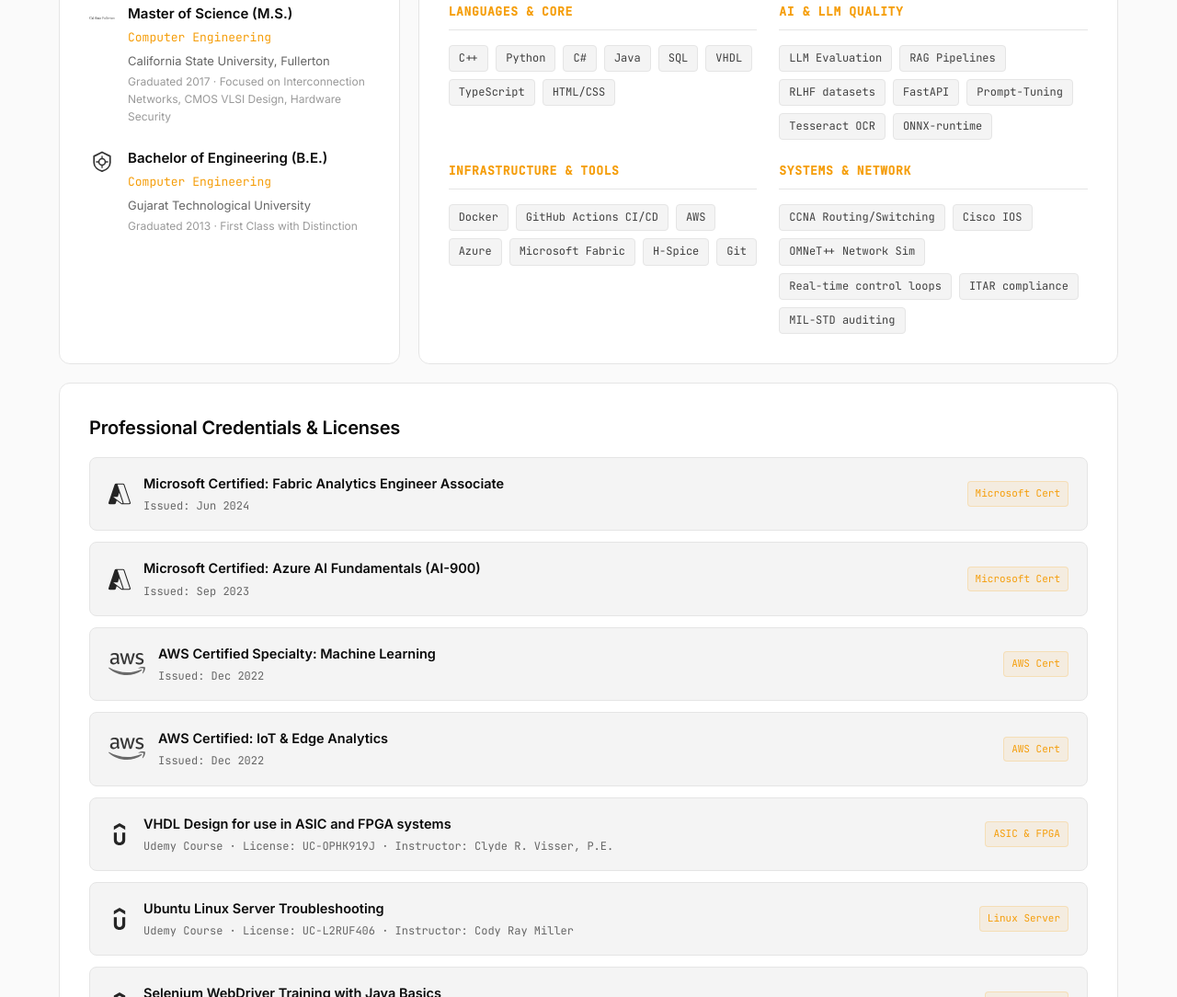
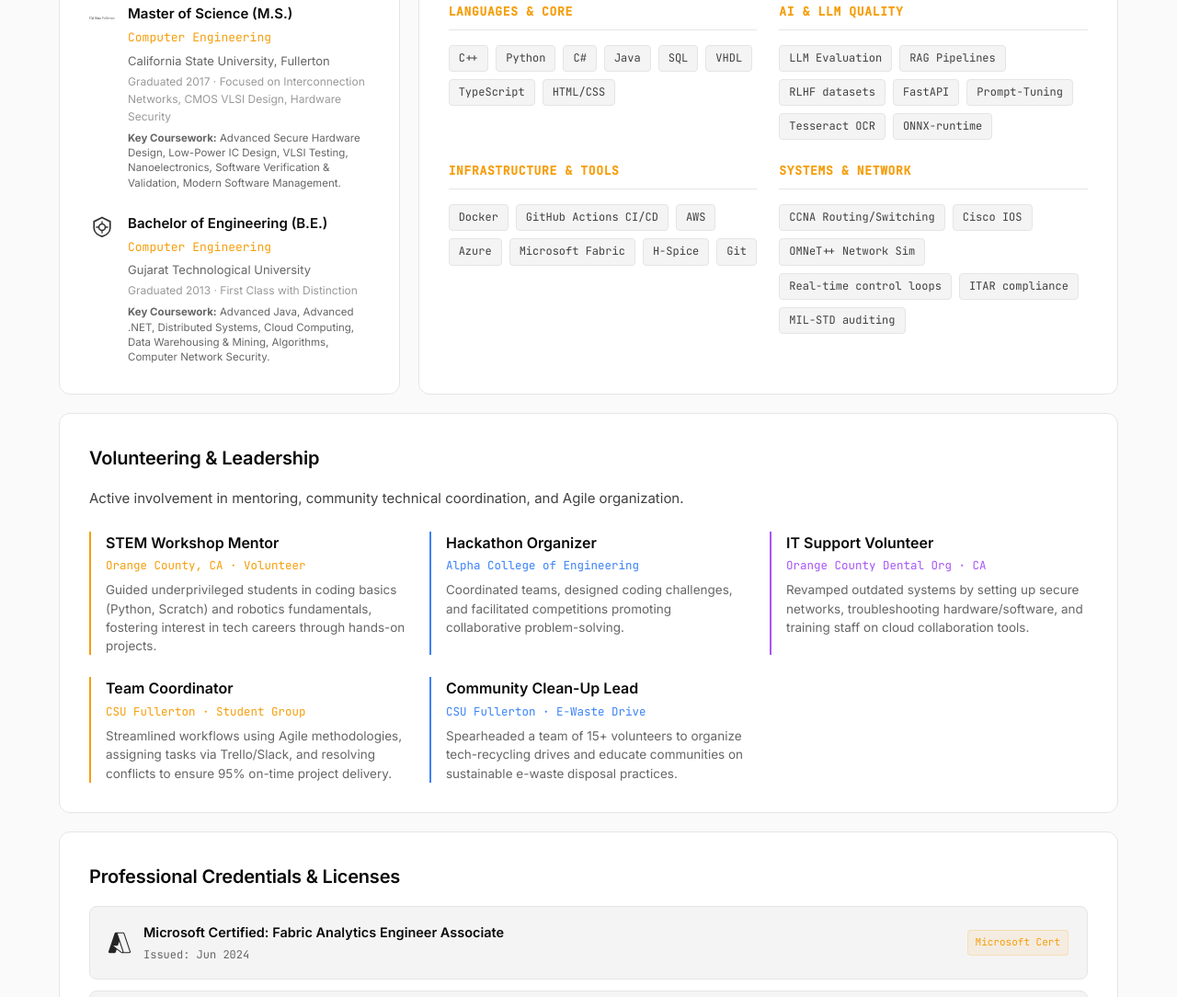
Before and after one commit to SGajjar24/SG-Swetang-website, a plain HTML site: page about.html in a window 1280 px wide. Shown: the part 1098-2182 px from the top of the page at 92% size. Drawn offline with Linux system fonts and the light colour scheme.

Commit message:
Update profile details from LinkedIn (Vitaely) - added Volunteering, Coursework, OCR & Promotion details

```diff
--- a/about.html
+++ b/about.html
@@ -76,6 +76,9 @@
                 <p style="font-size: 13px; font-family: var(--font-mono); color: var(--accent); margin: 4px 0;">Computer Engineering</p>
                 <p style="font-size: 13px; color: var(--text-muted);">California State University, Fullerton</p>
                 <p style="font-size: 12px; color: var(--text-faint); margin-top: 2px;">Graduated 2017 · Focused on Interconnection Networks, CMOS VLSI Design, Hardware Security</p>
+                <div style="font-size: 11.5px; color: var(--text-muted); margin-top: 6px; line-height: 1.4;">
+                  <strong>Key Coursework:</strong> Advanced Secure Hardware Design, Low-Power IC Design, VLSI Testing, Nanoelectronics, Software Verification & Validation, Modern Software Management.
+                </div>
               </div>
             </div>
             <div class="education-card-hover" style="display: flex; gap: 14px; align-items: flex-start;">
@@ -85,6 +88,9 @@
                 <p style="font-size: 13px; font-family: var(--font-mono); color: var(--accent); margin: 4px 0;">Computer Engineering</p>
                 <p style="font-size: 13px; color: var(--text-muted);">Gujarat Technological University</p>
                 <p style="font-size: 12px; color: var(--text-faint); margin-top: 2px;">Graduated 2013 · First Class with Distinction</p>
+                <div style="font-size: 11.5px; color: var(--text-muted); margin-top: 6px; line-height: 1.4;">
+                  <strong>Key Coursework:</strong> Advanced Java, Advanced .NET, Distributed Systems, Cloud Computing, Data Warehousing & Mining, Algorithms, Computer Network Security.
+                </div>
               </div>
             </div>
           </div>
@@ -140,6 +146,51 @@
                   <span>ITAR compliance</span>
                   <span>MIL-STD auditing</span>
                 </div>
+              </div>
+            </div>
+          </div>
+
+          <!-- Volunteering & Leadership (Full Width) -->
+          <div class="bento-card bento-card-full" data-reveal>
+            <h3>Volunteering &amp; Leadership</h3>
+            <p style="margin-bottom: 24px; color: var(--text-secondary); font-size: 15px;">
+              Active involvement in mentoring, community technical coordination, and Agile organization.
+            </p>
+            <div style="display: grid; grid-template-columns: repeat(auto-fit, minmax(280px, 1fr)); gap: 24px;">
+              <div style="border-left: 2px solid var(--accent); padding-left: 16px;">
+                <h4 style="font-size: 16px; font-weight: 600; color: var(--text);">STEM Workshop Mentor</h4>
+                <p style="font-size: 12.5px; font-family: var(--font-mono); color: var(--accent); margin: 2px 0;">Orange County, CA · Volunteer</p>
+                <p style="font-size: 13.5px; color: var(--text-muted); margin-top: 6px; line-height: 1.5;">
+                  Guided underprivileged students in coding basics (Python, Scratch) and robotics fundamentals, fostering interest in tech careers through hands-on projects.
+                </p>
+              </div>
+              <div style="border-left: 2px solid var(--accent-2); padding-left: 16px;">
+                <h4 style="font-size: 16px; font-weight: 600; color: var(--text);">Hackathon Organizer</h4>
+                <p style="font-size: 12.5px; font-family: var(--font-mono); color: var(--accent-2); margin: 2px 0;">Alpha College of Engineering</p>
+                <p style="font-size: 13.5px; color: var(--text-muted); margin-top: 6px; line-height: 1.5;">
+                  Coordinated teams, designed coding challenges, and facilitated competitions promoting collaborative problem-solving.
+                </p>
+              </div>
+              <div style="border-left: 2px solid var(--accent-3); padding-left: 16px;">
+                <h4 style="font-size: 16px; font-weight: 600; color: var(--text);">IT Support Volunteer</h4>
+                <p style="font-size: 12.5px; font-family: var(--font-mono); color: var(--accent-3); margin: 2px 0;">Orange County Dental Org · CA</p>
+                <p style="font-size: 13.5px; color: var(--text-muted); margin-top: 6px; line-height: 1.5;">
+                  Revamped outdated systems by setting up secure networks, troubleshooting hardware/software, and training staff on cloud collaboration tools.
+                </p>
+              </div>
+              <div style="border-left: 2px solid var(--accent); padding-left: 16px;">
+                <h4 style="font-size: 16px; font-weight: 600; color: var(--text);">Team Coordinator</h4>
+                <p style="font-size: 12.5px; font-family: var(--font-mono); color: var(--accent); margin: 2px 0;">CSU Fullerton · Student Group</p>
+                <p style="font-size: 13.5px; color: var(--text-muted); margin-top: 6px; line-height: 1.5;">
+                  Streamlined workflows using Agile methodologies, assigning tasks via Trello/Slack, and resolving conflicts to ensure 95% on-time project delivery.
+                </p>
+              </div>
+              <div style="border-left: 2px solid var(--accent-2); padding-left: 16px;">
+                <h4 style="font-size: 16px; font-weight: 600; color: var(--text);">Community Clean-Up Lead</h4>
+                <p style="font-size: 12.5px; font-family: var(--font-mono); color: var(--accent-2); margin: 2px 0;">CSU Fullerton · E-Waste Drive</p>
+                <p style="font-size: 13.5px; color: var(--text-muted); margin-top: 6px; line-height: 1.5;">
+                  Spearheaded a team of 15+ volunteers to organize tech-recycling drives and educate communities on sustainable e-waste disposal practices.
+                </p>
               </div>
             </div>
           </div>
```
Also changed, not shown: experience.html (+7 -2 lines).
